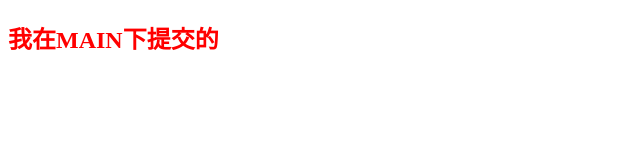
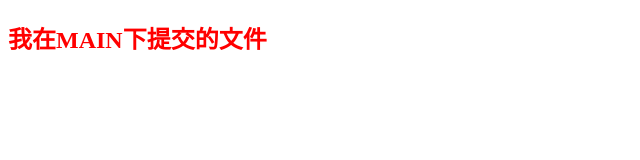
Before and after one commit to sunyang0302/newproject, a plain HTML site: page index.html in a window 1280 px wide. Shown: the full height of the page, 0-640 px from the left. Drawn offline with Linux system fonts and the light colour scheme.

Commit message:
提交修改了的index.html

```diff
--- a/index.html
+++ b/index.html
@@ -13,6 +13,6 @@
     </style>
 </head>
 <body>
-    <h2>我在MAIN下提交的</h2>
+    <h2>我在MAIN下提交的文件</h2>
 </body>
 </html>
```
